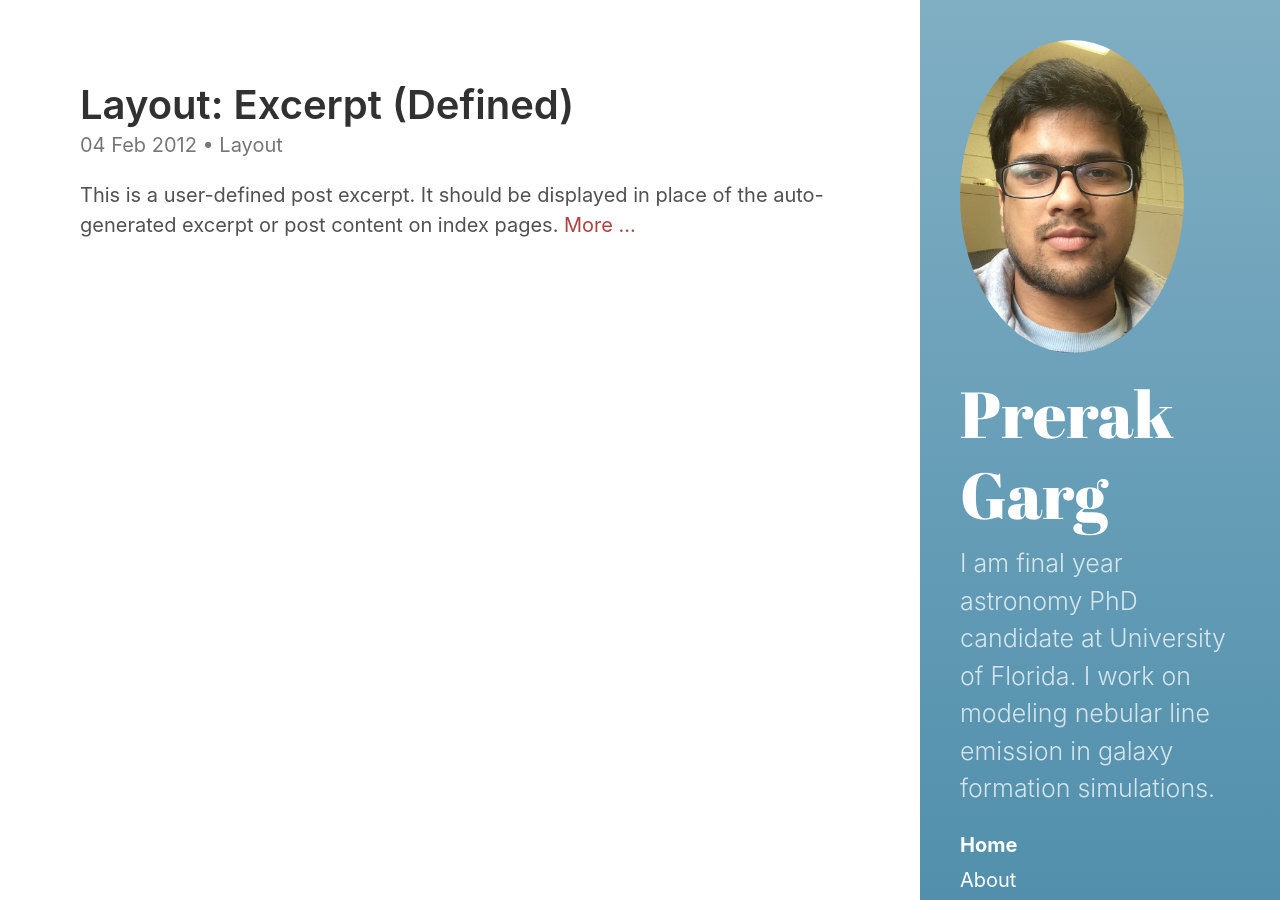
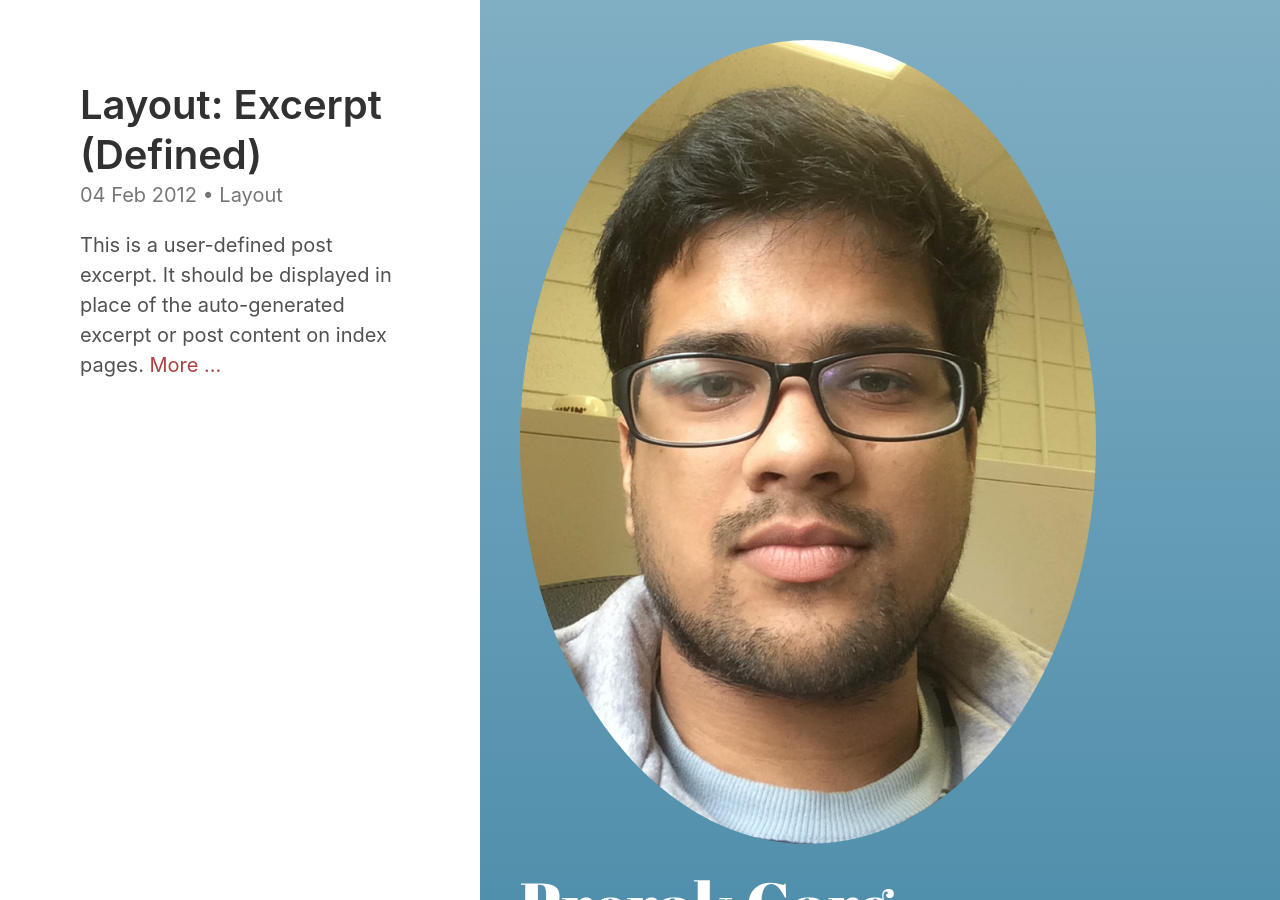
Before and after one commit to prerakgarg07/prerakgarg07.github.io, a Jekyll site: the page built from index.html, in a window 1280 px wide. Built offline with Jekyll 4.4.1, drawn with Linux system fonts in a browser that asks for light colours; the list of posts is cut into pages by our own code.

Commit message:
Update _variables.scss

```diff
--- a/_sass/hydeout/_variables.scss
+++ b/_sass/hydeout/_variables.scss
@@ -29,7 +29,7 @@ $padding-v: 1em !default;
 $padding-h: 1.5em !default;
 $heading-spacing: 0.5rem !default;
 $section-spacing: 2rem !default;
-$sidebar-width: 18rem !default;
+$sidebar-width: 40rem !default;
 
 $large-breakpoint: 49rem !default;
 $large-font-size: 1.25rem !default;
```
